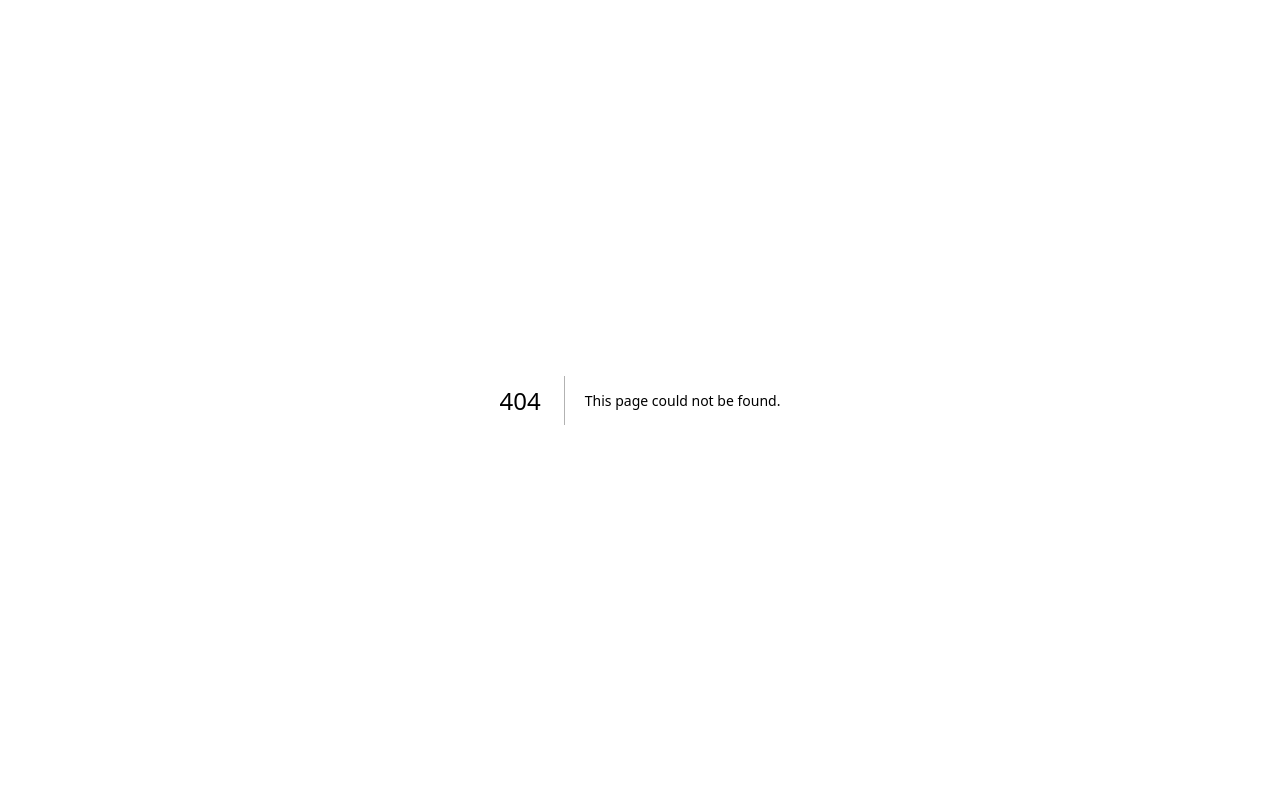
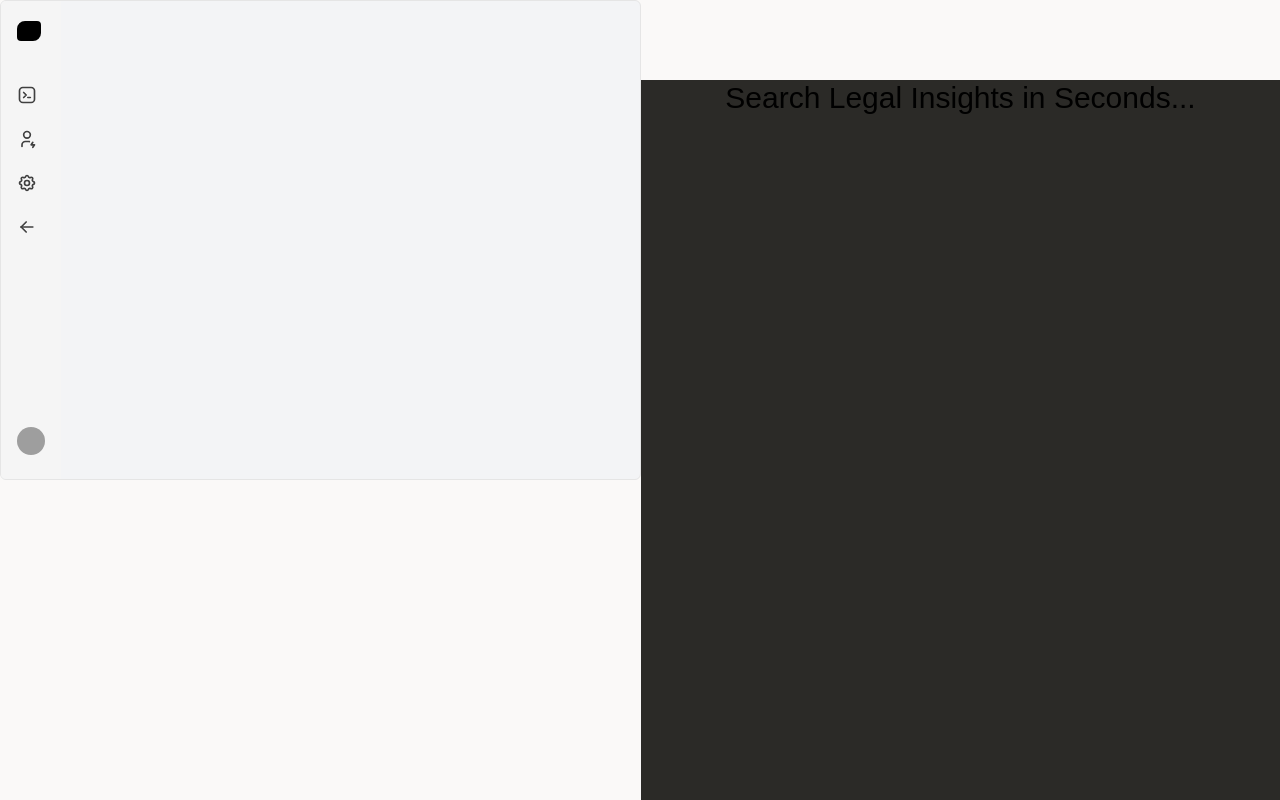
Before and after one commit to anujsb/Feedback-saas, a Next.js app: page /submissions in a window 1280 px wide. Before the commit this address had no page. Built offline with nearby package versions, Linux system fonts and the light colour scheme; grey boxes are pictures that could not be loaded.

Commit message:
created pages

```diff
--- /dev/null
+++ b/app/createform/page.tsx
@@ -0,0 +1,9 @@
+import React from 'react'
+
+const page = () => {
+  return (
+    <div>Create Form</div>
+  )
+}
+
+export default page
--- /dev/null
+++ b/app/dashboard/page.tsx
@@ -0,0 +1,7 @@
+import React from 'react'
+
+export default function Dashboard() {
+  return (
+    <div>Dashboard</div>
+  )
+}
--- /dev/null
+++ b/app/submissions/page.tsx
@@ -0,0 +1,18 @@
+import React from "react";
+import { SideBar } from "@/components/SideBar";
+const page = () => {
+  return (
+    <div className="bg-[#faf9f8] text-black flex flex-col md:flex-row w-full min-h-screen">
+      <SideBar />
+      <div className="flex flex-1 flex-col items-center justify-center w-full">
+        <div className="h-auto flex flex-1 flex-col items-center px-4 bg-background mt-10 w-full md:mt-20">
+          <h1 className="mb-7 text-2xl md:text-3xl text-center text-black">
+            Search Legal Insights in Seconds...
+          </h1>
+        </div>
+      </div>
+    </div>
+  );
+};
+
+export default page;
--- a/components/SideBar.tsx
+++ b/components/SideBar.tsx
@@ -12,7 +12,7 @@ import { motion } from "framer-motion";
 import Image from "next/image";
 import { cn } from "@/lib/utils";
 
-export function SidebarDemo() {
+export function SideBar() {
   const links = [
     {
       label: "Dashboard",
@@ -80,7 +80,6 @@ export function SidebarDemo() {
           </div>
         </SidebarBody>
       </Sidebar>
-      <Dashboard />
     </div>
   );
 }
@@ -111,29 +110,3 @@ export const LogoIcon = () => {
     </Link>
   );
 };
-
-// Dummy dashboard component with content
-const Dashboard = () => {
-  return (
-    <div className="flex flex-1">
-      <div className="p-2 md:p-10 rounded-tl-2xl border border-neutral-200 dark:border-neutral-700 bg-white dark:bg-neutral-900 flex flex-col gap-2 flex-1 w-full h-full">
-        <div className="flex gap-2">
-          {[...new Array(4)].map((i) => (
-            <div
-              key={"first-array" + i}
-              className="h-20 w-full rounded-lg  bg-gray-100 dark:bg-neutral-800 animate-pulse"
-            ></div>
-          ))}
-        </div>
-        <div className="flex gap-2 flex-1">
-          {[...new Array(2)].map((i) => (
-            <div
-              key={"second-array" + i}
-              className="h-full w-full rounded-lg  bg-gray-100 dark:bg-neutral-800 animate-pulse"
-            ></div>
-          ))}
-        </div>
-      </div>
-    </div>
-  );
-};
```
